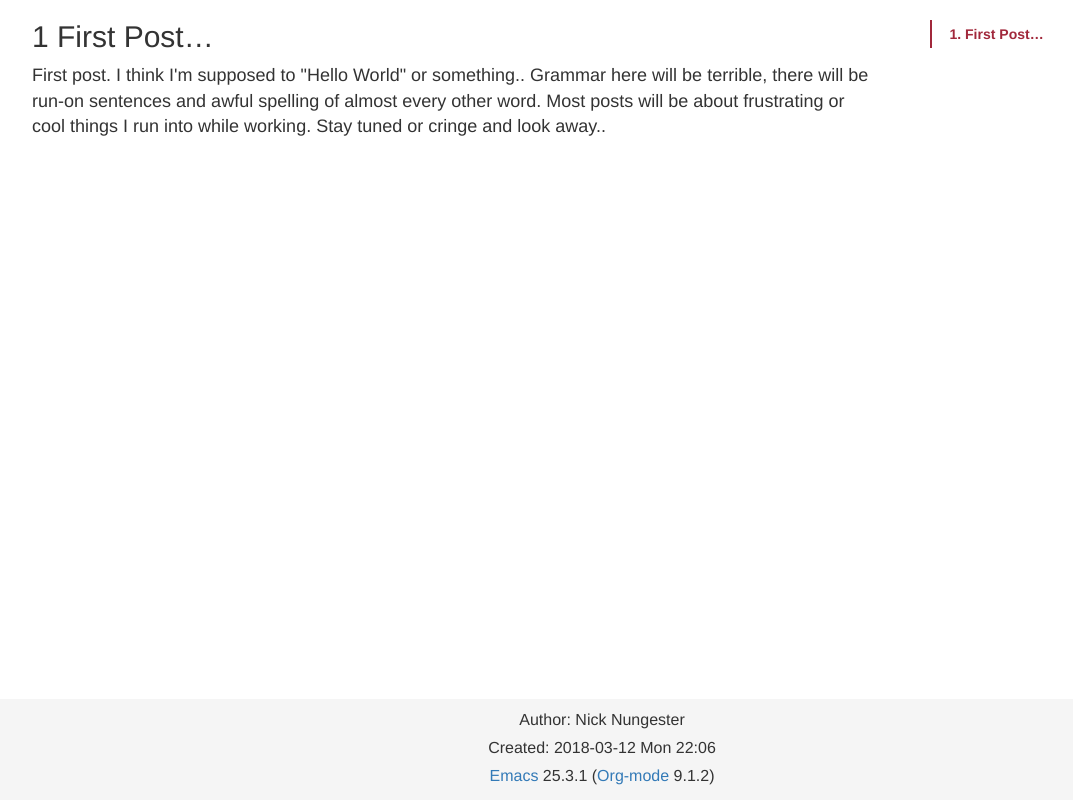
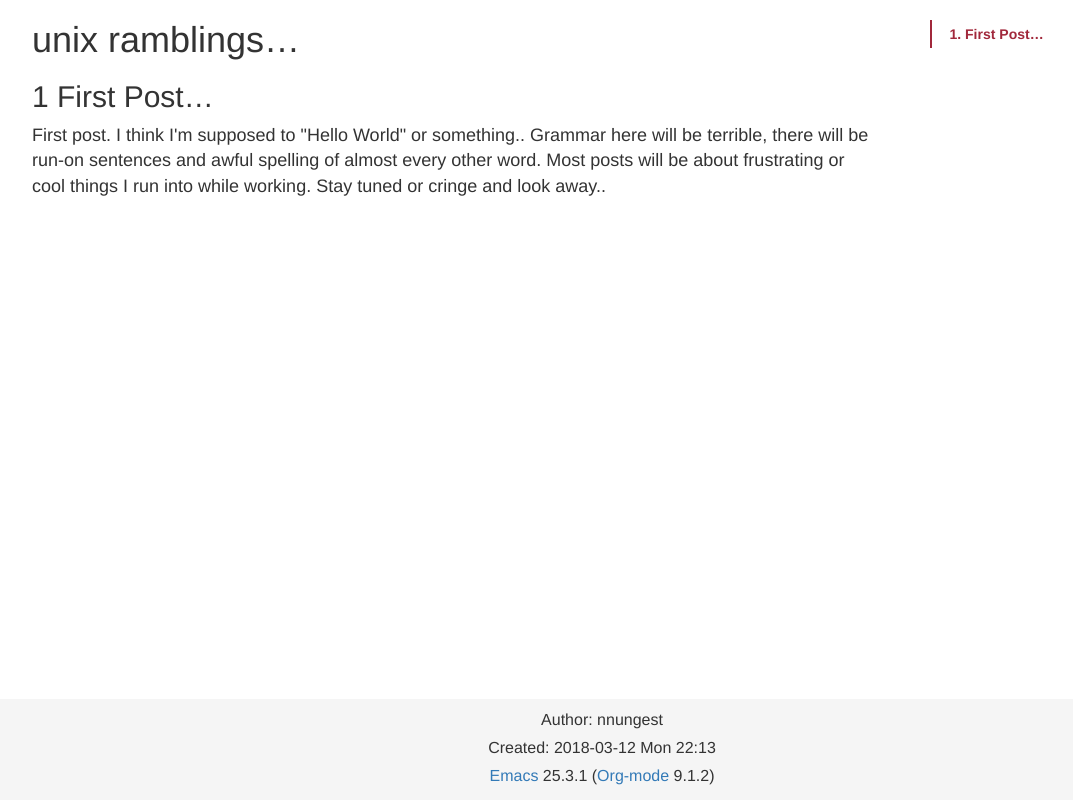
Before and after one commit to nnungest/nnungest.github.io_old, a plain HTML site: page index.html in a window 1280 px wide. Shown: the whole page, without its empty margins (38-1111 px from the left). Drawn offline with nearby package versions, Linux system fonts and the light colour scheme.

Commit message:
formatting changes

```diff
--- a/index.html
+++ b/index.html
@@ -1,12 +1,12 @@
 <!doctype html>
 <html lang="en">
 <head>
-<title></title>
-<!-- 2018-03-12 Mon 22:06 -->
+<title>unix ramblings&#x2026;</title>
+<!-- 2018-03-12 Mon 22:13 -->
 <meta charset="utf-8">
 <meta name="viewport" content="width=device-width, initial-scale=1">
 <meta name="generator" content="Org-mode">
-<meta name="author" content="Nick Nungester">
+<meta name="author" content="nnungest">
 
 <link  href="https://cdnjs.cloudflare.com/ajax/libs/twitter-bootstrap/3.3.5/css/bootstrap.min.css" rel="stylesheet">
 <script src="https://cdnjs.cloudflare.com/ajax/libs/jquery/1.11.3/jquery.min.js"></script>
@@ -192,7 +192,8 @@ $(function() {
 </head>
 <body>
 <div id="content" class="container">
-<div class="row"><div class="col-md-9"><h1 class="title"></h1>
+<div class="row"><div class="col-md-9"><h1 class="title">unix ramblings&#x2026;</h1>
+
 <div id="outline-container-sec-1" class="outline-2">
 <h2 id="sec-1"><span class="section-number-2">1</span> First Post&#x2026;</h2>
 <div class="outline-text-2" id="text-1">
@@ -210,8 +211,8 @@ First post. I think I'm supposed to "Hello World" or something.. Grammar here wi
 </nav>
 </div></div></div>
 <footer id="postamble" class="">
-<div><p class="author">Author: Nick Nungester</p>
-<p class="date">Created: 2018-03-12 Mon 22:06</p>
+<div><p class="author">Author: nnungest</p>
+<p class="date">Created: 2018-03-12 Mon 22:13</p>
 <p class="creator"><a href="http://www.gnu.org/software/emacs/">Emacs</a> 25.3.1 (<a href="http://orgmode.org">Org-mode</a> 9.1.2)</p>
 </div>
 </footer>
```
Also changed, not shown: 1 other file.
